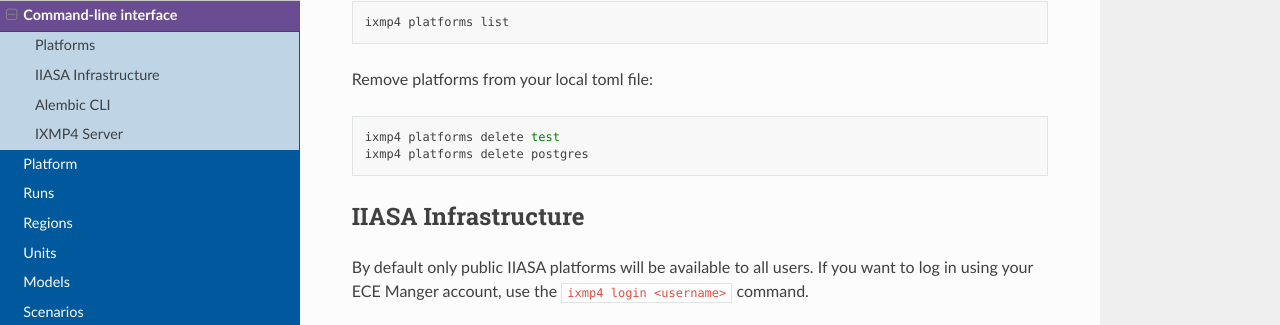
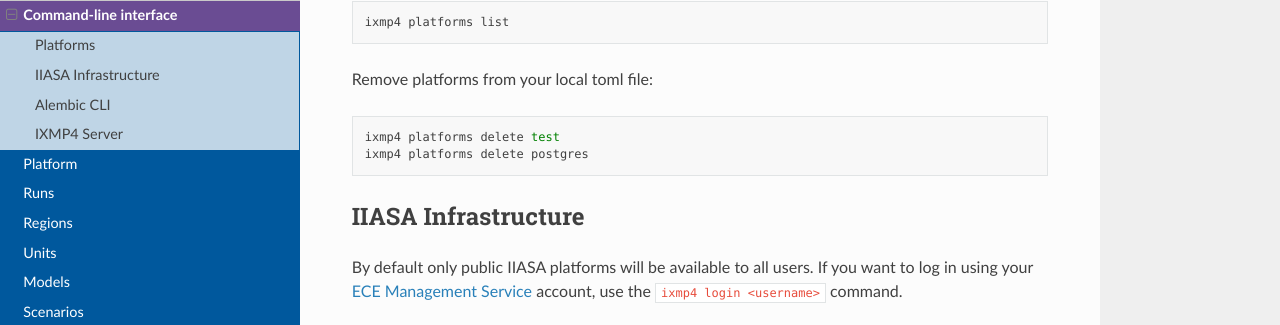
Before and after one commit to iiasa/ixmp4, a Sphinx documentation site: the page built from doc/source/usage/cli.rst, in a window 1280 px wide and 900 px high, scrolled down 813 px, cut to the strip 0-325 px from the top of the window. Built offline with Sphinx 7.4.7 and the Read the Docs theme 3.1.0, drawn with Linux system fonts in a browser that asks for light colours.

Commit message:
add manager link to cli docs

```diff
--- a/doc/source/usage/cli.rst
+++ b/doc/source/usage/cli.rst
@@ -47,7 +47,11 @@
 --------------------
 
 By default only public IIASA platforms will be available to all users.
-If you want to log in using your ECE Manger account, use the ``ixmp4 login <username>`` command.
+If you want to log in using your |ece_management_service| account, use the ``ixmp4 login <username>`` command.
+
+.. |ece_management_service| raw:: html
+
+   <a href="https://manager.ece.iiasa.ac.at/" target="_blank">ECE Management Service</a>
 
 .. typer:: ixmp4.cli.app:login
    :prog: ixmp4 login
```
